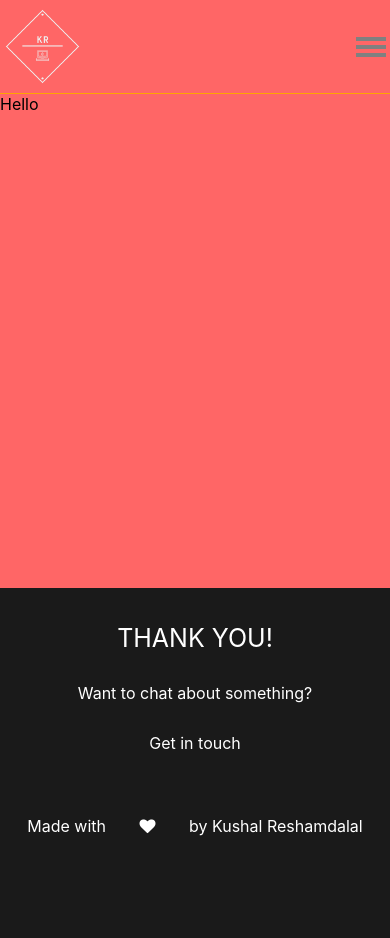
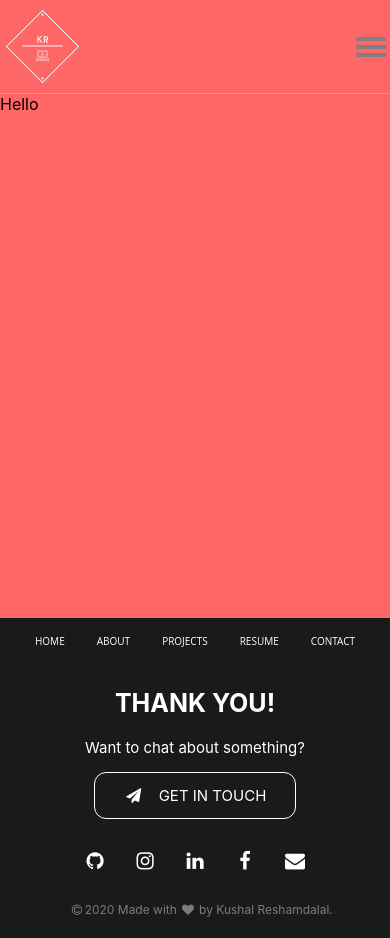
Before and after one commit to kushal96/know_about_me, a React (Create React App) app: page / in a window 390 px wide. Built offline with nearby package versions, Linux system fonts and the light colour scheme.

Commit message:
footer icons fonts & color

```diff
--- a/src/component/Footer/Footer.css
+++ b/src/component/Footer/Footer.css
@@ -3,7 +3,7 @@
     position: absolute;
     bottom: 0;
     width: 100%;
-    height: 350px;
+    height: 380px;
     background-color: #1a1a1a;
     color: white;
 }
@@ -11,17 +11,24 @@
 .info1{
     text-align: center;
     padding: 15px;
-    font-size: 25px;
+    padding-top: 45px;
+    font-size: 35px;
 }
 
 .info2{
     text-align: center;
     padding: 15px;
+    font-size: 17px;
 }
 
 .info3{
     text-align: center;
-    padding: 15px;
+    font-size: 20px;
+    width: 240px;
+    margin: auto;
+    border: solid white;
+    border-width: thin;
+    border-radius: 12px;
 }
 
 .info5{
@@ -31,6 +38,8 @@
 .info6{
     text-align: center;
     padding: 15px;
+    font-size: 12px;
+    color: #7A7D7F;
 }
 
 
@@ -65,7 +74,7 @@ ul#footer-container li {
 }
 .table ul li a:hover{
 
-    color: grey;
+    color: #8c8c8c;
 }
 
 
@@ -100,14 +109,164 @@ ul#icons-container li {
     text-align: center;
     text-decoration: none;
     margin: 5px 2px;
-  }
-
-  .fa:hover {
-
-      color: grey;
-  }
+}
 
 
-  .no_space{
+
+.no_space{
     display: inline-block;
+}
+
+.trademark{
+    margin-right: -10px;
+}
+
+.trademark:hover{
+    opacity:1.0;
+    box-shadow:none;
+}
+
+.msg{
+    margin-right: -10px;
+    margin-left: -25px;
+}
+
+.love{
+    margin-right: -10px;
+    margin-left: -10px;
+}
+
+.love:hover{
+    color: #B81B47;
+}
+
+.git:hover{
+    color: grey;
+}
+
+.insta:hover{
+    color:#8134AF;
+}
+
+.link:hover{
+    color: #04669A;
+}
+.fb:hover{
+    color:#3B5998;
+}
+
+.mail:hover{
+    color: #D44638;
+}
+
+
+
+
+/* responsive nav bar */
+
+@media only screen and (max-width: 600px) {
+    #footer{
+        height: 250px;
+    }
+
+    .info1{
+        font-size: 25px;
+        padding: 5px;
+        padding-top: 0px;
+    }
+
+    .info2{
+        font-size: 15px;
+    }
+
+    .info3{
+        text-align: center;
+        font-size: 15px;
+        width: 200px;
+        margin: auto;
+        border: solid white;
+        border-width: thin;
+        border-radius: 12px;
+    }
+
+    .info6{
+        padding: 5px;
+        padding-bottom:3px;
+
+    }
+   #footer{
+       height: 320px;
+       /* margin-bottom: -50px; */
+    }
+   /* footer links */
+   #footer-container{
+        height: 70px;
+
+    }
+
+    #icons-container{
+        height: 45px;
+    }
+
+    ul#footer-container {
+        list-style-type: none;
+        margin: 0;
+        padding: 0;
+        overflow: hidden;
+        font-size: 5px;
+
+      }
+
+    ul#footer-container li {
+        float: left;
+    }
+
+    .table ul li a {
+        display: inline-block;
+        color: white;
+        text-align: center;
+        padding: 16px;
+        text-decoration: none;
+        font-size: 10px;
+      }
+
+
+    /* footer icons */
+    .table1 {
+        display: table;   /* Allow the centering to work */
+        margin: 0 auto;
+    }
+
+    ul#icons-container {
+        min-width: 100%;
+        list-style: none;
+        padding-top: 20px;
+    }
+    ul#icons-container li {
+        display: inline;
+        font-size: 15px;
+        padding-right: -5px;
+        padding-left: -5px;
+    }
+
+    .git{
+        margin-right: -10px;
+        margin-left: -10px;
+    }
+    .insta{
+        margin-right: -10px;
+        margin-left: -10px;
+    }
+    .fb{
+        margin-right: -10px;
+        margin-left: -10px;
+    }
+    .mail{
+        margin-right: -10px;
+        margin-left: -10px;
+    }
+    .link{
+        margin-right: -10px;
+        margin-left: -10px;
+    }
   }
--- a/src/component/Footer/Footer.js
+++ b/src/component/Footer/Footer.js
@@ -4,6 +4,7 @@ import {Link} from 'react-router-dom';
 
 function Footer() {
   return (
+
     <footer id="footer">
 
       <div className="table">
@@ -15,34 +16,29 @@ function Footer() {
             <li><Link to='/contact'>CONTACT</Link></li>
           </ul>
       </div>
+
       <div className="info1">
-        THANK YOU!
+        <b>THANK YOU!</b>
       </div>
       <div className="info2">
         Want to chat about something?
       </div>
       <div className="info3">
-        Get in touch
+      <i class="fa fa-paper-plane msg"></i>GET IN TOUCH
       </div>
 
       <div className="table1">
           <ul id="icons-container">
-            <li><i className="fa fa-github fa-lg"></i></li>
-            <li><i className="fa fa-instagram fa-lg"></i></li>
-            <li><i className="fa fa-linkedin fa-lg"></i></li>
-            <li><i className="fa fa-facebook fa-lg"></i></li>
-            <li><i className="fa fa-envelope fa-lg"></i></li>
+            <li><i className="fa fa-github fa-lg git"></i></li>
+            <li><i className="fa fa-instagram fa-lg insta"></i></li>
+            <li><i className="fa fa-linkedin fa-lg link"></i></li>
+            <li><i className="fa fa-facebook fa-lg fb"></i></li>
+            <li><i className="fa fa-envelope fa-lg mail"></i></li>
           </ul>
       </div>
       <div className="info6">
-        Made with <div className="no_space"><i className="fa fa-heart"></i></div> by Kushal Reshamdalal
+        <i className="fa fa-copyright fa-fw trademark"></i>2020 Made with <div className="no_space"><i className="fa fa-heart fa-fw love"></i></div> by Kushal Reshamdalal.
       </div>
-
-
-
-
-
-
     </footer>
 
 
--- a/src/component/Nav/Navbar.css
+++ b/src/component/Nav/Navbar.css
@@ -58,8 +58,12 @@ ul{
 
 .navlinks ul li a:hover{
     /* background:#353535; */
-    color: #ffb84d;
+    color: #E1A87A;
     padding-left: 20px;
+}
+
+.main-nav-active{
+    color: red;
 }
 
 
--- a/src/component/Nav/Navbar.js
+++ b/src/component/Nav/Navbar.js
@@ -1,6 +1,7 @@
 import React, { Component } from 'react';
 import logo from '../images/logo.png';
 import './Navbar.css';
+import {NavLink} from 'react-router-dom';
 import {Link} from 'react-router-dom';
 
 class Navbar extends Component {
@@ -35,11 +36,11 @@ class Navbar extends Component {
                     </div>
                     <div className="navlinks">
                         <ul className={this.state.isOpen ? 'showNav' : 'undefined'}>
-                            <li><Link to='/'>HOME</Link></li>
-                            <li><Link to='/about'>ABOUT</Link></li>
-                            <li><Link to='/projects'>PROJECTS</Link></li>
-                            <li><Link to='/resume'>RESUME</Link></li>
-                            <li><Link to='/contact'>CONTACT</Link></li>
+                            <li><NavLink to='/' activeClassName="main-nav-active">HOME</NavLink></li>
+                            <li><NavLink to='/about' activeClassName="main-nav-active">ABOUT</NavLink></li>
+                            <li><NavLink to='/projects' activeClassName="main-nav-active">PROJECTS</NavLink></li>
+                            <li><NavLink to='/resume' activeClassName="main-nav-active">RESUME</NavLink></li>
+                            <li><NavLink to='/contact' activeClassName="main-nav-active">CONTACT</NavLink></li>
                         </ul>
                     </div>
 
```
